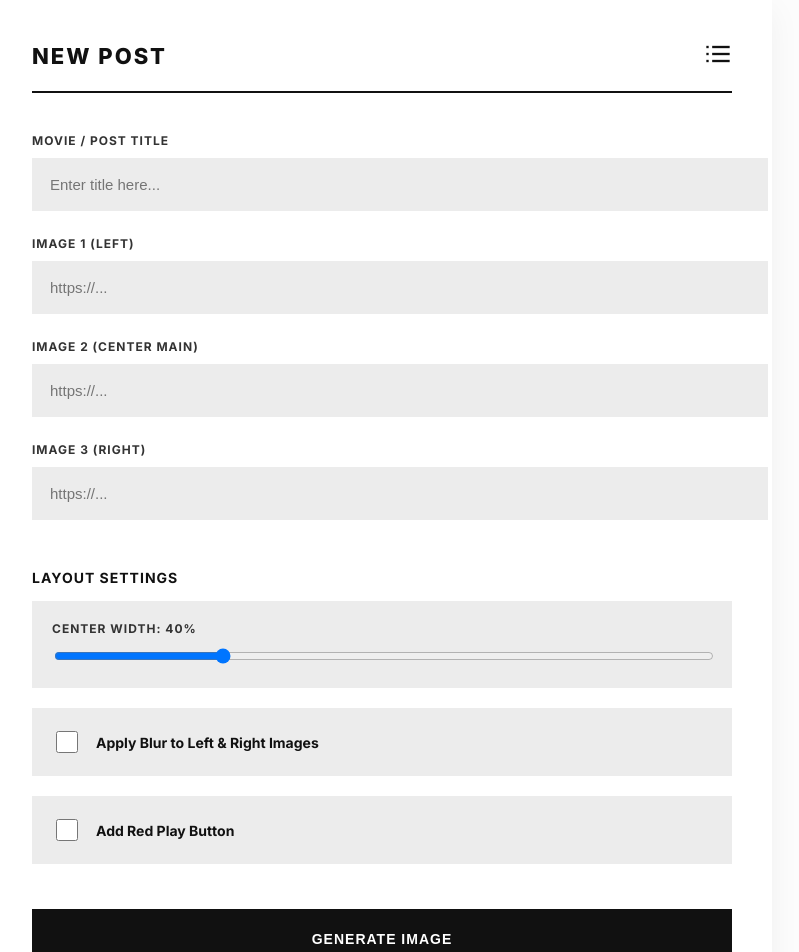
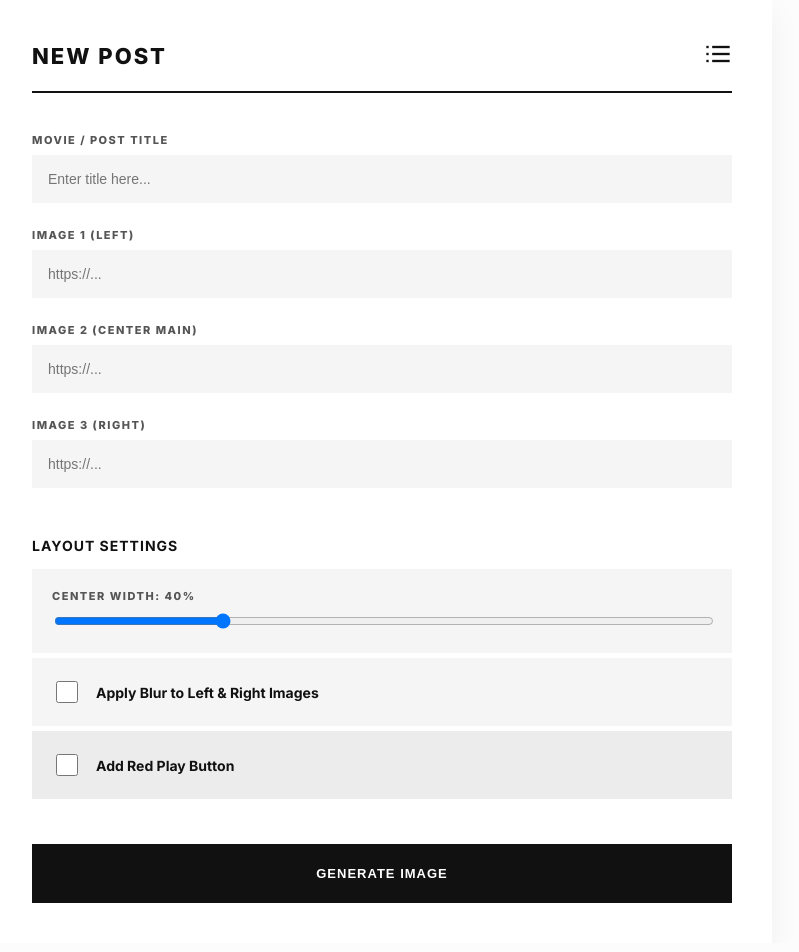
Before and after one commit to page-dotcom/cdn.images, a Next.js app: page / in a window 1280 px wide. Shown: the top 952 px of the page, without its empty margins (258-1057 px from the left). Built offline with nearby package versions, Linux system fonts and the light colour scheme; no server answers.

Commit message:
Update page.tsx

```diff
--- a/app/page.tsx
+++ b/app/page.tsx
@@ -96,10 +96,15 @@ export default function Home() {
   const htmlSnippet = `<h2>${title}</h2>\n<img src="${resultUrl}" style="width:100%; display:none;" alt="${title}" />`;
 
   // Styles
-  const labelStyle = { display: 'block', fontSize: '12px', fontWeight: 700, marginBottom: '10px', textTransform: 'uppercase', letterSpacing: '1px' as const, color: '#333' };
-  const inputStyle = { width: '100%', padding: '18px', backgroundColor: '#ececec', border: 'none', borderRadius: 0, fontSize: '15px', outline: 'none', color: '#111' };
-  const optionContainerStyle = { padding: '20px', backgroundColor: '#ececec', marginBottom: '20px' };
-  const btnStyle = { padding: '15px 25px', border: 'none', borderRadius: 0, fontSize: '14px', fontWeight: 700, cursor: 'pointer', textTransform: 'uppercase' as const, letterSpacing: '1px' };
+  // Styles yang sudah dirapikan (pas untuk Mobile & Desktop)
+  const labelStyle = { display: 'block', fontSize: '11px', fontWeight: 800, marginBottom: '8px', textTransform: 'uppercase', letterSpacing: '1.5px', color: '#555' };
+
+  const inputStyle = { width: '100%', padding: '16px', backgroundColor: '#f5f5f5', border: 'none', borderRadius: 0, fontSize: '14px', outline: 'none', color: '#111', boxSizing: 'border-box' as const };
+
+  const optionContainerStyle = { padding: '20px', backgroundColor: '#f5f5f5', marginBottom: '5px', boxSizing: 'border-box' as const };
+
+  const btnStyle = { padding: '16px 20px', border: 'none', borderRadius: 0, fontSize: '13px', fontWeight: 800, cursor: 'pointer', textTransform: 'uppercase' as const, letterSpacing: '1px', boxSizing: 'border-box' as const };
+
 
   return (
     <div style={{ display: 'flex', minHeight: '100vh', padding: '0', justifyContent: 'center', backgroundColor: '#fcfcfc' }}>
@@ -186,37 +191,38 @@ export default function Home() {
 
         {/* AREA HASIL - Muncul hanya jika sukses */}
         {resultUrl && (
-          <div style={{ marginTop: '40px', paddingTop: '40px', borderTop: '2px solid #ececec' }}>
-            <h2 style={{ fontSize: '18px', fontWeight: 800, marginBottom: '20px', textTransform: 'uppercase' }}>Result & Export</h2>
+          <div style={{ marginTop: '50px', paddingTop: '40px', borderTop: '2px solid #f5f5f5' }}>
+            <h2 style={{ fontSize: '15px', fontWeight: 800, marginBottom: '20px', textTransform: 'uppercase', letterSpacing: '1px' }}>Result & Export</h2>
 
             {/* Action Buttons for URL */}
-            <div style={{ display: 'flex', gap: '10px', marginBottom: '30px' }}>
+            <div style={{ display: 'flex', gap: '10px', marginBottom: '25px' }}>
               <a href={resultUrl} target="_blank" rel="noreferrer" style={{ ...btnStyle, backgroundColor: '#111', color: '#fff', textDecoration: 'none', textAlign: 'center', flex: 1 }}>
                 LIHAT GAMBAR
               </a>
-              <button onClick={() => copyToClipboard(resultUrl, 'link')} style={{ ...btnStyle, backgroundColor: '#ececec', color: '#111', flex: 1 }}>
+              <button onClick={() => copyToClipboard(resultUrl, 'link')} style={{ ...btnStyle, backgroundColor: '#f5f5f5', color: '#111', flex: 1 }}>
                 {copiedLink ? 'COPIED!' : 'COPY IMAGE URL'}
               </button>
             </div>
 
             {/* Kode HTML untuk Blogger */}
-            <div style={{ backgroundColor: '#111', padding: '20px' }}>
+            <div style={{ backgroundColor: '#111', padding: '20px', boxSizing: 'border-box', width: '100%' }}>
               <div style={{ display: 'flex', justifyContent: 'space-between', alignItems: 'center', marginBottom: '15px' }}>
-                <span style={{ color: '#fff', fontSize: '12px', fontWeight: 700, letterSpacing: '1px' }}>HTML CODE (BLOGGER / WEB)</span>
-                <button onClick={() => copyToClipboard(htmlSnippet, 'html')} style={{ ...btnStyle, backgroundColor: '#fff', color: '#111', padding: '8px 15px', fontSize: '12px' }}>
+                <span style={{ color: '#fff', fontSize: '11px', fontWeight: 800, letterSpacing: '1.5px' }}>HTML CODE (BLOGGER)</span>
+                <button onClick={() => copyToClipboard(htmlSnippet, 'html')} style={{ ...btnStyle, backgroundColor: '#fff', color: '#111', padding: '8px 12px', fontSize: '11px' }}>
                   {copiedHtml ? 'COPIED!' : 'COPY HTML'}
                 </button>
               </div>
+
+              {/* Textarea dibedakan warnanya sedikit agar kontras dengan background hitam */}
               <textarea
                 readOnly
                 value={htmlSnippet}
-                style={{ width: '100%', height: '100px', backgroundColor: '#222', color: '#00ffcc', border: 'none', padding: '15px', fontSize: '13px', fontFamily: 'monospace', resize: 'none', outline: 'none' }}
+                style={{ width: '100%', height: '100px', backgroundColor: '#1a1a1a', color: '#00ffcc', border: 'none', padding: '15px', fontSize: '13px', fontFamily: 'monospace', resize: 'none', outline: 'none', boxSizing: 'border-box', margin: 0 }}
               />
             </div>
 
           </div>
         )}
-
       </div>
     </div>
   );
```
